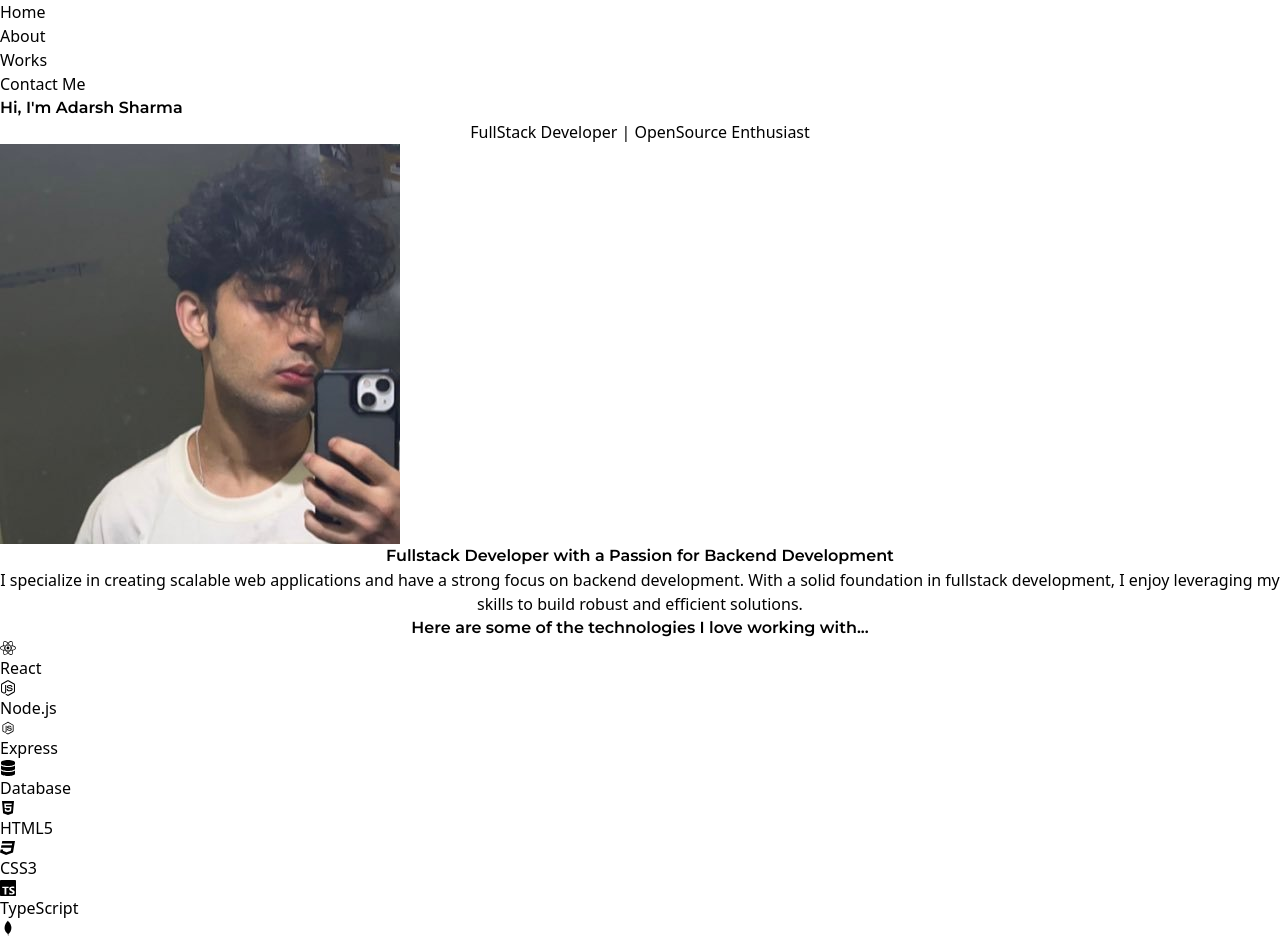
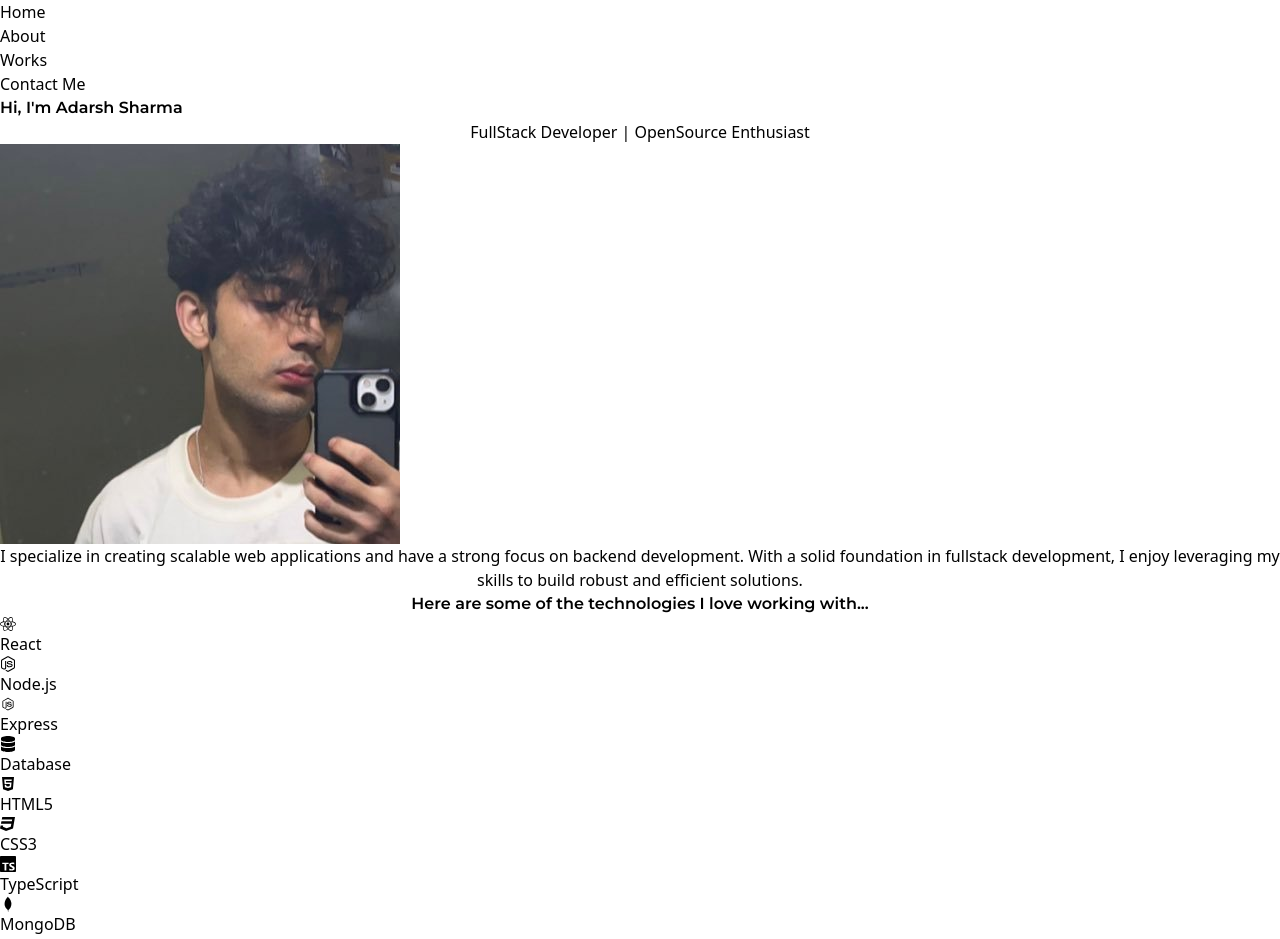
Before and after one commit to Adarsreg/portfolio, a React (Vite) app in the folder p-portfolio/: page / in a window 1280 px wide. Shown: the top 939 px of the page. Built offline with nearby package versions, Linux system fonts and the light colour scheme.

Commit message:
Add motion animation to remaining components

```diff
--- a/p-portfolio/package.json
+++ b/p-portfolio/package.json
@@ -14,6 +14,7 @@
     "react": "^18.2.0",
     "react-dom": "^18.2.0",
     "react-icons": "^4.9.0",
+    "react-intersection-observer": "^9.5.0",
     "react-router-dom": "^6.13.0"
   },
   "devDependencies": {
--- a/p-portfolio/src/components/About.jsx
+++ b/p-portfolio/src/components/About.jsx
@@ -1,23 +1,29 @@
-import { motion } from 'framer-motion';
+import { motion, useAnimation } from 'framer-motion';
+import { useEffect } from 'react';
+import { useInView } from 'react-intersection-observer';
 
 const About = () => {
+  const controls = useAnimation();
+  const [ref, inView] = useInView({ triggerOnce: true });
+
+  useEffect(() => {
+    if (inView) {
+      controls.start({ opacity: 1, y: 0 });
+    }
+  }, [controls, inView]);
+
   return (
     <div className="bg-gray-900" id="abt">
       <div className="max-w-3xl mx-auto">
         <motion.p
+          ref={ref}
           initial={{ opacity: 0, y: 20 }}
-          animate={{ opacity: 1, y: 0 }}
-          transition={{ duration: 1.5, ease: 'easeInOut' }}
-          className="text-white text-3xl lg:text-4xl font-semibold text-center py-8"
-          style={{ fontFamily: 'Montserrat' }}
+          animate={controls}
+          transition={{ duration: 0.8, ease: 'easeOut' }}
+          className="text-gray-300 text-xl mt-6 leading-8 py-20"
         >
-          Fullstack Developer with a Passion for Backend Development
+          I specialize in creating scalable web applications and have a strong focus on backend development. With a solid foundation in fullstack development, I enjoy leveraging my skills to build robust and efficient solutions.
         </motion.p>
-        <div>
-          <p className="text-gray-300 text-xl mt-6 leading-8 py-20">
-            I specialize in creating scalable web applications and have a strong focus on backend development. With a solid foundation in fullstack development, I enjoy leveraging my skills to build robust and efficient solutions.
-          </p>
-        </div>
       </div>
     </div>
   );
--- a/p-portfolio/src/components/ContactMe.jsx
+++ b/p-portfolio/src/components/ContactMe.jsx
@@ -1,55 +1,92 @@
-import React, { useState } from 'react';
+import React from 'react';
+import { motion } from 'framer-motion';
+import { useInView } from 'react-intersection-observer';
 import { FaEnvelope, FaTwitter, FaGithub, FaLinkedin } from 'react-icons/fa';
 
 const ContactMe = () => {
+    const [ref, inView] = useInView({
+        triggerOnce: true,
+        rootMargin: '-100px 0px', // Adjust the root margin as needed
+    });
 
+    const containerVariants = {
+        hidden: { opacity: 0, y: 100 },
+        visible: {
+            opacity: 1,
+            y: 0,
+            transition: { duration: 1, ease: 'easeOut' },
+        },
+    };
+
+    const iconVariants = {
+        hidden: { scale: 0 },
+        visible: {
+            scale: 1,
+            transition: { duration: 0.5, ease: 'easeOut' },
+        },
+    };
 
     return (
-
-        <div className="  bg-gray-900 flex items-center justify-center  text-center py-24" id="contact">
-            <div className="max-w-3xl mx-auto px-4 sm:px-6 lg:px-8  bg-gray-800 rounded-lg shadow-lg py-20">
-                <h2 className="text-4xl font-bold text-purple-600 mb-4" style={{ fontFamily: 'Montserrat' }}>Contact Me</h2>
-                <p className="text-gray-400 mb-8">
+        <div ref={ref}>
+            <motion.div
+                className="bg-gray-900 flex items-center justify-center text-center py-24"
+                id="contact"
+                initial="hidden"
+                animate={inView ? 'visible' : 'hidden'}
+                variants={containerVariants}
+            >
+                <div className="max-w-3xl mx-auto px-4 sm:px-6 lg:px-8 bg-gray-800 rounded-lg shadow-lg py-20">
+                    <motion.h2
+                        className="text-4xl font-bold text-purple-600 mb-4"
+                        style={{ fontFamily: 'Montserrat' }}
+                        variants={iconVariants}
+                    >
+                        Contact Me
+                    </motion.h2>
+                    <motion.p className="text-gray-400 mb-8" variants={iconVariants}>
                         Feel free to reach me out! I'll try to get back to you as soon as possible.
-                </p>
+                    </motion.p>
 
                     <div className="flex items-center justify-center space-x-8 mb-8">
-                    <a
+                        <motion.a
                             href="mailto:adarshregmi1@gmail.com"
                             className="contact-icon text-gray-400 hover:text-purple-500 transform hover:scale-110 transition duration-300"
+                            variants={iconVariants}
                         >
                             <FaEnvelope className="w-10 h-10" />
-                    </a>
-                    <a
+                        </motion.a>
+                        <motion.a
                             href="https://twitter.com/adarshregmi"
                             target="_blank"
                             rel="noopener noreferrer"
                             className="contact-icon text-gray-400 hover:text-purple-500 transform hover:scale-110 transition duration-300"
+                            variants={iconVariants}
                         >
                             <FaTwitter className="w-10 h-10" />
-                    </a>
-                    <a
+                        </motion.a>
+                        <motion.a
                             href="https://github.com/Adarsreg"
                             target="_blank"
                             rel="noopener noreferrer"
                             className="contact-icon text-gray-400 hover:text-purple-500 transform hover:scale-110 transition duration-300"
+                            variants={iconVariants}
                         >
                             <FaGithub className="w-10 h-10" />
-                    </a>
-                    <a
+                        </motion.a>
+                        <motion.a
                             href="https://www.linkedin.com/in/adarsh-sharma-0635b921a/"
                             target="_blank"
                             rel="noopener noreferrer"
                             className="contact-icon text-gray-400 hover:text-purple-500 transform hover:scale-110 transition duration-300"
+                            variants={iconVariants}
                         >
                             <FaLinkedin className="w-10 h-10" />
-                    </a>
-                </div>
-
+                        </motion.a>
                     </div>
                 </div>
-
+            </motion.div>
+        </div>
     );
-}
+};
 
 export default ContactMe;
--- a/p-portfolio/src/components/Skills.jsx
+++ b/p-portfolio/src/components/Skills.jsx
@@ -1,46 +1,106 @@
-import React from 'react';
+import React, { useEffect, useState } from 'react';
+import { motion } from 'framer-motion';
+import { useInView } from 'react-intersection-observer';
 import { FaReact, FaNodeJs, FaDatabase, FaHtml5, FaCss3 } from 'react-icons/fa';
 import { SiTypescript } from 'react-icons/si';
 import { DiMongodb, DiNodejsSmall } from 'react-icons/di';
 
 const Skills = () => {
+    const [ref, inView] = useInView({
+        triggerOnce: true,
+        rootMargin: '-100px 0px', // Adjust the root margin as needed
+    });
+    const [skillsAnimated, setSkillsAnimated] = useState(false);
+
+    const containerVariants = {
+        hidden: { opacity: 0, x: '-100%' },
+        visible: {
+            opacity: 1,
+            x: '0%',
+            transition: { duration: 1, ease: 'easeOut' },
+        },
+    };
+
+    useEffect(() => {
+        if (inView) {
+            setSkillsAnimated(true);
+        }
+    }, [inView]);
+
     return (
-        <div className="py-24 px-4 lg:px-8 bg-gray-800" id="skls">
-            <p className="text-white text-2xl lg:text-3xl text-center mb-6 py-20" style={{ fontFamily: 'Montserrat' }}>Here are some of the technologies I love working with...</p>
+        <div ref={ref}>
+            <motion.div
+                className="py-24 px-4 lg:px-8 bg-gray-800"
+                id="skls"
+                initial={skillsAnimated ? 'hidden' : false}
+                animate={inView ? 'visible' : 'hidden'}
+                variants={containerVariants}
+            >
+                <p
+                    className="text-white text-2xl lg:text-3xl text-center mb-6 py-20"
+                    style={{ fontFamily: 'Montserrat' }}
+                >
+                    Here are some of the technologies I love working with...
+                </p>
                 <div className="flex flex-wrap justify-center">
-                <div className="flex items-center mx-4 my-2 lg:my-0">
+                    <motion.div
+                        className="flex items-center mx-4 my-2 lg:my-0"
+                        whileHover={{ scale: 1.1 }}
+                    >
                         <FaReact className="text-4xl lg:text-6xl text-blue-500 mr-2" title="React" />
                         <span className="text-white text-base lg:text-xl font-semibold">React</span>
-                </div>
-                <div className="flex items-center mx-4 my-2 lg:my-0">
+                    </motion.div>
+                    <motion.div
+                        className="flex items-center mx-4 my-2 lg:my-0"
+                        whileHover={{ scale: 1.1 }}
+                    >
                         <FaNodeJs className="text-4xl lg:text-6xl text-green-500 mr-2" title="Node.js" />
                         <span className="text-white text-base lg:text-xl font-semibold">Node.js</span>
-                </div>
-                <div className="flex items-center mx-4 my-2 lg:my-0">
+                    </motion.div>
+                    <motion.div
+                        className="flex items-center mx-4 my-2 lg:my-0"
+                        whileHover={{ scale: 1.1 }}
+                    >
                         <DiNodejsSmall className="text-4xl lg:text-6xl text-green-500 mr-2" title="Express" />
                         <span className="text-white text-base lg:text-xl font-semibold">Express</span>
-                </div>
-                <div className="flex items-center mx-4 my-2 lg:my-0">
+                    </motion.div>
+                    <motion.div
+                        className="flex items-center mx-4 my-2 lg:my-0"
+                        whileHover={{ scale: 1.1 }}
+                    >
                         <FaDatabase className="text-4xl lg:text-6xl text-purple-500 mr-2" title="Database" />
                         <span className="text-white text-base lg:text-xl font-semibold">Database</span>
-                </div>
-                <div className="flex items-center mx-4 my-2 lg:my-0">
+                    </motion.div>
+                    <motion.div
+                        className="flex items-center mx-4 my-2 lg:my-0"
+                        whileHover={{ scale: 1.1 }}
+                    >
                         <FaHtml5 className="text-4xl lg:text-6xl text-red-500 mr-2" title="HTML5" />
                         <span className="text-white text-base lg:text-xl font-semibold">HTML5</span>
-                </div>
-                <div className="flex items-center mx-4 my-2 lg:my-0">
+                    </motion.div>
+                    <motion.div
+                        className="flex items-center mx-4 my-2 lg:my-0"
+                        whileHover={{ scale: 1.1 }}
+                    >
                         <FaCss3 className="text-4xl lg:text-6xl text-blue-500 mr-2" title="CSS3" />
                         <span className="text-white text-base lg:text-xl font-semibold">CSS3</span>
-                </div>
-                <div className="flex items-center mx-4 my-2 lg:my-0">
+                    </motion.div>
+                    <motion.div
+                        className="flex items-center mx-4 my-2 lg:my-0"
+                        whileHover={{ scale: 1.1 }}
+                    >
                         <SiTypescript className="text-4xl lg:text-6xl text-blue-500 mr-2" title="TypeScript" />
                         <span className="text-white text-base lg:text-xl font-semibold">TypeScript</span>
-                </div>
-                <div className="flex items-center mx-4 my-2 lg:my-0">
+                    </motion.div>
+                    <motion.div
+                        className="flex items-center mx-4 my-2 lg:my-0"
+                        whileHover={{ scale: 1.1 }}
+                    >
                         <DiMongodb className="text-4xl lg:text-6xl text-green-500 mr-2" title="MongoDB" />
                         <span className="text-white text-base lg:text-xl font-semibold">MongoDB</span>
+                    </motion.div>
                 </div>
-            </div>
+            </motion.div>
         </div>
     );
 };
--- a/p-portfolio/src/components/Works.jsx
+++ b/p-portfolio/src/components/Works.jsx
@@ -1,17 +1,50 @@
-import React from 'react';
+import React, { useEffect, useState } from 'react';
+import { motion } from 'framer-motion';
+import { useInView } from 'react-intersection-observer';
 import ProjectCard from '../layouts/Projectcard';
 import projects from '../data/projects';
 
 const Works = () => {
+    const [ref, inView] = useInView({
+        triggerOnce: true,
+        rootMargin: '-100px 0px', // Adjust the root margin as needed
+    });
+    const [skillsAnimated, setSkillsAnimated] = useState(false);
+
+    const containerVariants = {
+        hidden: { opacity: 0, x: '-100%' },
+        visible: {
+            opacity: 1,
+            x: '0%',
+            transition: { duration: 1, ease: 'easeOut' },
+        },
+    };
+
+    useEffect(() => {
+        if (inView) {
+            setSkillsAnimated(true);
+        }
+    }, [inView]);
+
     return (
-        <div className="bg-slate-900 py-24 rounded-3xl mx-auto max-w-6xl shadow-lg" id='wrks'>
+        <div ref={ref}>
+            <motion.div
+                className="bg-slate-900 py-24 rounded-3xl mx-auto max-w-6xl shadow-lg"
+                id="wrks"
+                initial={skillsAnimated ? 'hidden' : false}
+                animate={inView ? 'visible' : 'hidden'}
+                variants={containerVariants}
+            >
                 <div className="max-w-2xl mx-auto">
-                <p className="-mt-10 lg:text-2xl my-10 text-purple-500 font-semibold text-center text-xl" style={{ fontFamily: 'Montserrat' }}>
+                    <p
+                        className="-mt-10 lg:text-2xl my-10 text-purple-500 font-semibold text-center text-xl"
+                        style={{ fontFamily: 'Montserrat' }}
+                    >
                         HERE ARE SOME OF MY PROJECTS
                     </p>
                     <div className="space-y-6">
                         {projects.map((project) => (
-                        <div className="mb-6">
+                            <div className="mb-6" key={project.title}>
                                 <ProjectCard
                                     title={project.title}
                                     description={project.description}
@@ -23,6 +56,7 @@ const Works = () => {
                         ))}
                     </div>
                 </div>
+            </motion.div>
         </div>
     );
 };
```
Also changed, not shown: 1 other file (tests, documents, lock files or other folders). Lines whose indentation alone changed are shown as unchanged.
